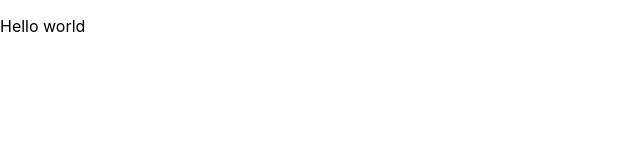
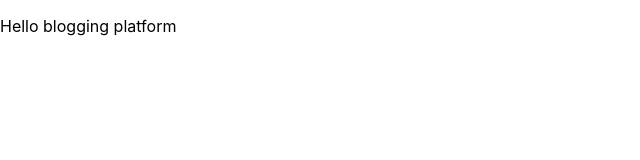
Before and after one commit to Oludefiyinfoluwa06/Blogging_Platform, a React (Create React App) app in the folder client/: page / in a window 1280 px wide. Shown: the top 160 px of the page, without its empty margins (0-640 px from the left). Built offline with nearby package versions, Linux system fonts and the light colour scheme; the HTML template or start-up script is replaced by a standard one.

Commit message:
undefined

```diff
--- a/client/package.json
+++ b/client/package.json
@@ -3,6 +3,7 @@
   "version": "0.1.0",
   "private": true,
   "dependencies": {
+    "@babel/plugin-proposal-private-property-in-object": "^7.21.11",
     "@testing-library/jest-dom": "^5.17.0",
     "@testing-library/react": "^13.4.0",
     "@testing-library/user-event": "^13.5.0",
--- a/client/src/App.js
+++ b/client/src/App.js
@@ -3,7 +3,7 @@
 const App = () => {
   return (
     <div>
-      <p>Hello world</p>
+      <p>Hello blogging platform</p>
     </div>
   );
 }
```
Also changed, not shown: 1 other file (tests, documents, lock files or other folders).
